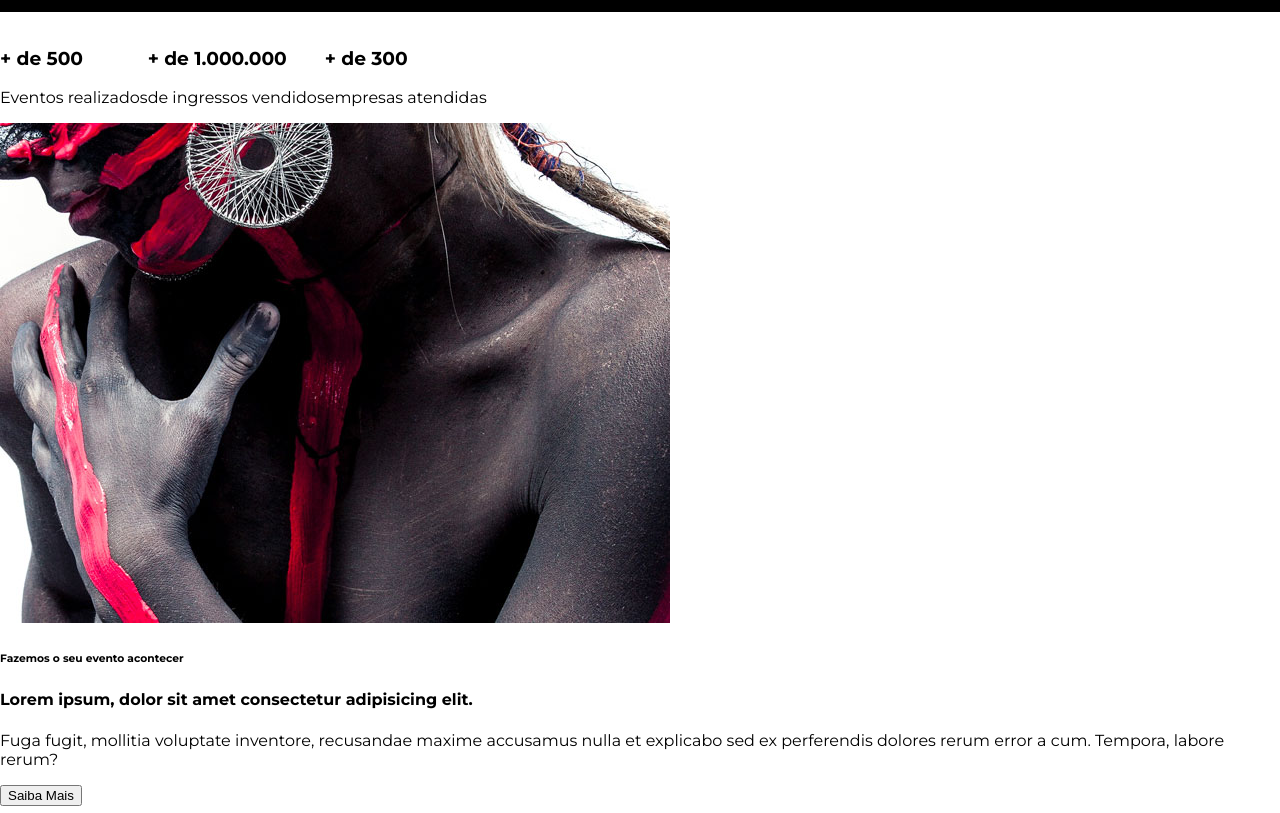
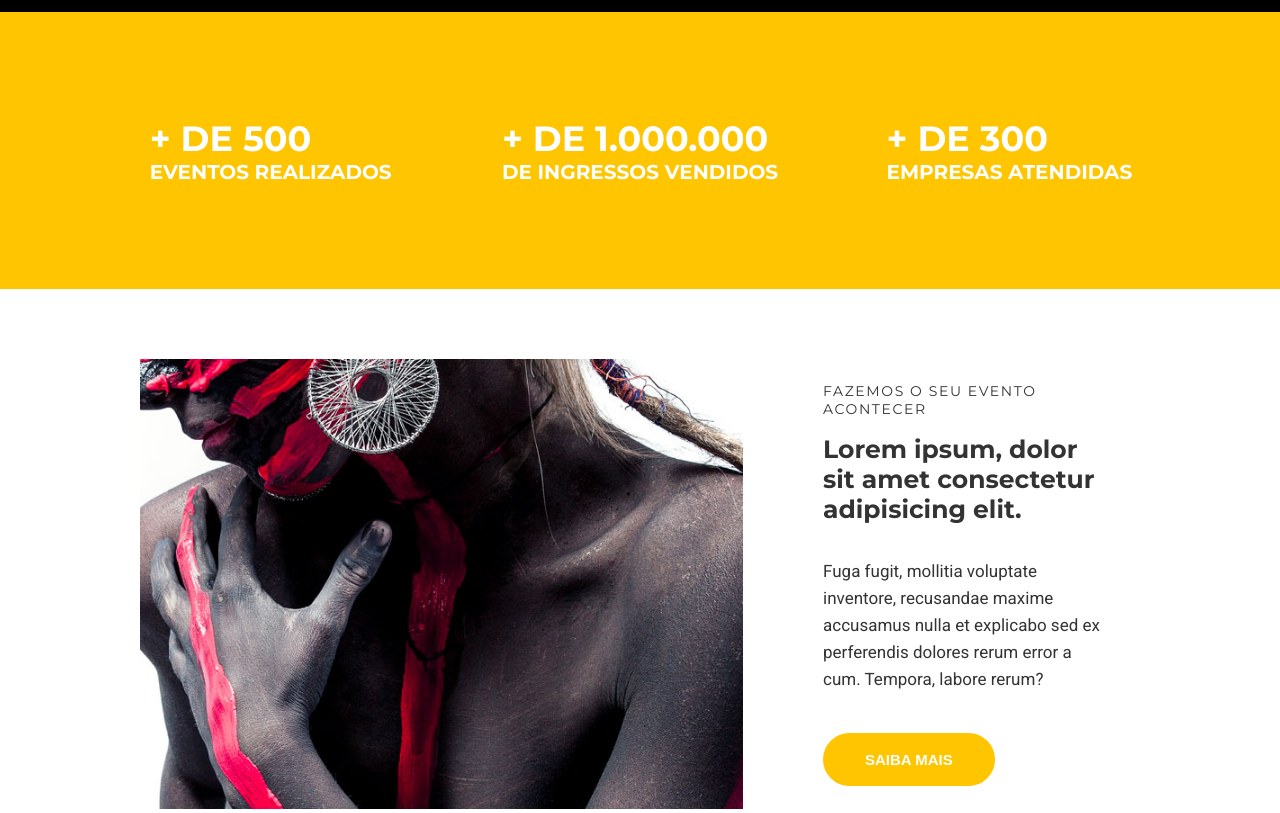
Before and after one commit to JohnatasSN/studion, a website: page src/index.html in a window 1280 px wide. Shown: the part 820-1633 px from the top of the page. Drawn offline with Linux system fonts and the light colour scheme.

Commit message:
Style parte 2

```diff
--- a/src/Style.css
+++ b/src/Style.css
@@ -1,5 +1,4 @@
-@import url('https://fonts.googleapis.com/css2?family=Montserrat:wght@300;400;700;900&display=swap');
-
+@import url('https://fonts.googleapis.com/css2?family=Montserrat:wght@300;400;500;700;900&family=Roboto&display=swap');
 * {
   box-sizing: border-box;
 }
@@ -7,13 +6,26 @@
 :root {
   font-family: 'Montserrat', sans-serif;
   font-size: 16px;
+  --color-copy:#333;
   --color-primary: #ffc500;/* criação de variavel para usar mais facil*/
   --default-padding: 1rem;
+  color: var(--color-copy);
 }
 
 body{
   margin: 0px;
   margin-top: 7.75rem;;
+}
+
+header,
+main,
+footer{
+  overflow-x: hidden;
+}
+
+.container {
+  max-width: 1140px;
+  margin: 0 auto;
 }
 
 ul{
@@ -22,20 +34,23 @@ ul{
   padding-left: 0rem;
 }
 
+.nvbar {
+  position: fixed;
+  z-index: 1;
+  top: 0px;
+  left: 0px;
+  width: 100%;
+  background-color: #000; /* vermelho / verde / azul / tranparencia / 0 - f */
+  color: #fff;
+}
 
-.nvbar{
-  z-index: 1;
-  position: fixed;
+.navbar__container {
   display: grid;
   grid-template-columns: 1fr 9fr;
   align-items: center;
-  top: 0px;
-  left: 0px;
   width: 100vw;
   height: 7.75rem;
   padding: 0 1rem;
-  background-color: #000; /* vermelho / verde / azul / tranparencia / 0 - f */
-  color: #fff;
 }
 
 .nvbar__links{
@@ -143,8 +158,74 @@ ul{
 
 .btn:hover,  /* Descktop */
 .btn:active, /* Android */
-.btn:focus {
+.btn:focus,
+.btn--institutional {
   border-color: var(--color-primary);
   background-color: var(--color-primary);
   color: #fff;
 }
+
+#counter {
+  background-color: var(--color-primary);
+  color: #fff;
+  text-transform: uppercase;
+}
+
+.counter__container {
+  display: grid;
+  grid-template-columns: repeat(auto-fill, minmax(300px, 1fr));
+  place-items: center;
+  padding: 4.375rem 1rem;
+}
+
+.counter__container h3 {
+  font-size: 2.1875rem;
+}
+
+.counter__container small {
+  font-size: 1.25rem;
+  display: block;
+}
+
+.institutional {
+  display: grid;
+  grid-template-columns: auto auto;
+  align-items: center;
+  gap: 3.125rem;
+  padding: 4.375rem;
+}
+
+.institutional__image {
+  max-height: 450px;
+}
+
+.institutional__copy {
+  padding: 0 1.875rem;
+}
+
+.institutional__copy h6 {
+  font-size: 0.875rem;
+  font-weight: 400;
+  letter-spacing: 0.1rem;
+  text-transform: uppercase;
+  margin: 0;
+}
+
+.institutional__copy h4 {
+  font-size: 1.5625rem;
+  margin-top: 1rem;
+}
+
+.institutional p {
+  font-size: 1.0625rem;
+  line-height: 1.6875rem;
+  font-family: 'Roboto', sans-serif;
+  margin-bottom: 0;
+  margin-bottom: 2.5rem;
+}
+
+.btn--institutional:hover {
+  color: var(--color-copy);
+  background: unset;
+  border-color: var(--color-copy);
+}
--- a/src/index.html
+++ b/src/index.html
@@ -10,6 +10,7 @@
 
 <body>
     <nav class="nvbar">
+        <div class="container navbar__container">
             <h1 class="logo-studion">Studi<span class="copy-primary">on</span>
                 <span class="logo-studion__subtitle">Eventos</span>
             </h1>
@@ -40,6 +41,7 @@
                     </a>
                 </li>
             </ul>
+        </div>
     </nav>
 
     <header>
@@ -59,24 +61,30 @@
     </header>
 
     <main>
-        <section>
-            <ul>
+        <section id="counter">
+            <ul class="container counter__container">
                 <li>
-                    <h3>+ de 500 </h3>Eventos realizados
+                    <h3>+ de 500
+                        <small>Eventos realizados</small>
+                    </h3>
                 </li>
                 <li>
-                    <h3>+ de 1.000.000 </h3>de ingressos vendidos
+                    <h3>+ de 1.000.000
+                        <small>de ingressos vendidos</small>
+                    </h3>
                 </li>
                 <li>
-                    <h3>+ de 300 </h3>empresas atendidas
+                    <h3>+ de 300
+                        <small>empresas atendidas</small>
+                    </h3>
                 </li>
             </ul>
         </section>
     </main>
 
-    <section>
-        <div>
-            <img src="./images/institutional.jpg" />
+    <section class="container institutional">
+        <img class="institutional__image" src="./images/institutional.jpg" alt="Studion_institutional" />
+        <div class="institutional__copy">
             <h6>Fazemos o seu evento acontecer</h6>
             <h4> Lorem ipsum, dolor sit amet consectetur adipisicing elit.</h4>
             <p>
@@ -84,7 +92,7 @@
                 nulla et explicabo sed ex perferendis dolores rerum error a cum.
                 Tempora, labore rerum?
             </p>
-            <button>Saiba Mais</button>
+            <button class="btn btn--institutional">Saiba Mais</button>
         </div>
     </section>
 
```
Lines whose indentation alone changed are shown as unchanged.
